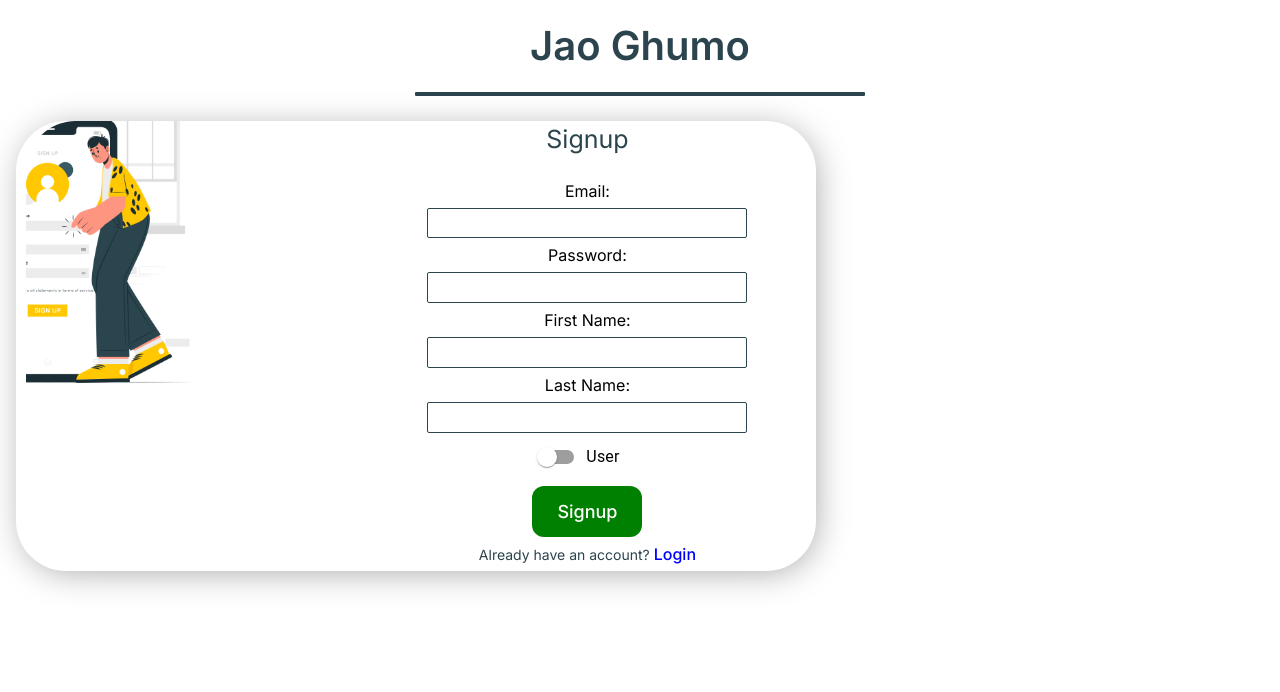
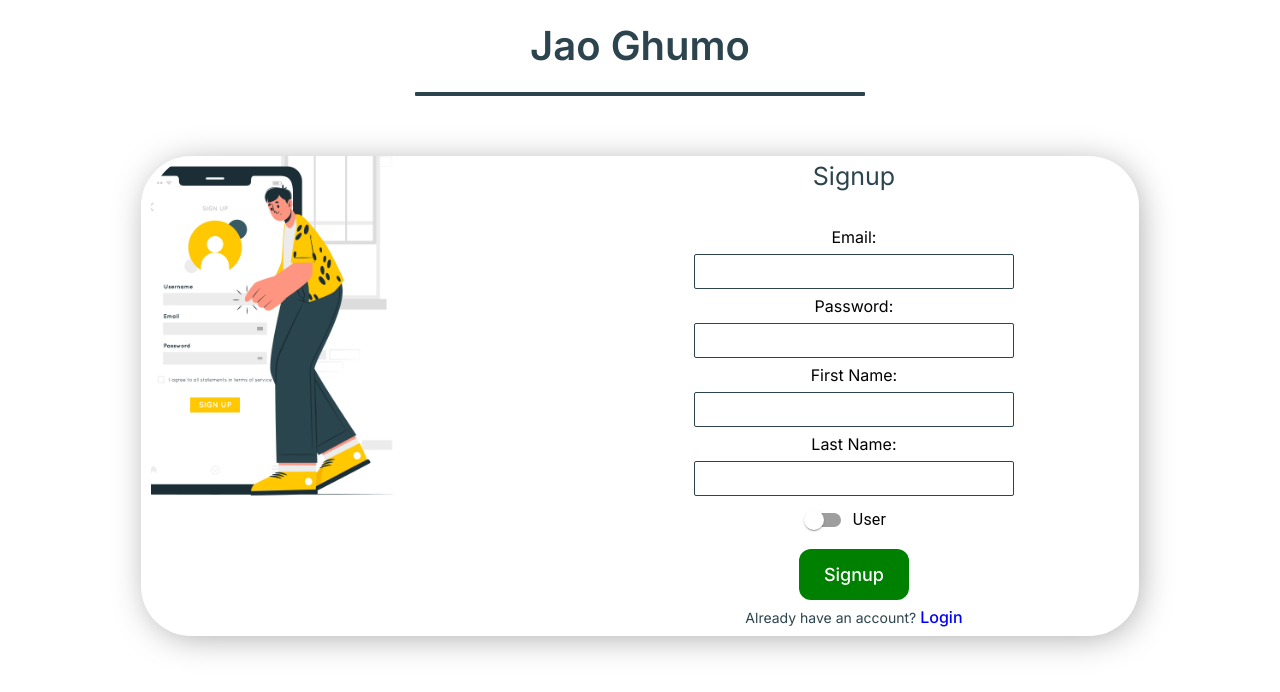
Before and after one commit to Sickfires94/jao-ghumo-frontend-nextjs, a Next.js app: page /signup in a window 1280 px wide. Shown: the top 692 px of the page. Built offline with nearby package versions, Linux system fonts and the light colour scheme.

Commit message:
changed port to 3001, added redirect to sign/login

```diff
--- a/app/login/components/redirector.tsx
+++ b/app/components/redirector.tsx
@@ -2,8 +2,8 @@
 import { redirect } from "next/navigation";
 
 
-const redirector = async function () {
-    redirect("../");
+const redirector = async function (path: string) {
+    redirect("path");
 }
 
 export default redirector;
--- a/app/login/page.tsx
+++ b/app/login/page.tsx
@@ -11,8 +11,9 @@ import { FormEvent } from 'react'
 import { cookies } from 'next/headers'
 import saveCookie from "./components/cookieSave";
 import getCookies from "../components/cookieGet";
-import redirector from "./components/redirector";
+import redirector from "../components/redirector";
 import { getCookie, setCookie } from 'typescript-cookie'
+import { useRouter } from 'next/navigation'
 
 interface login_res {
     msg: string,
@@ -21,6 +22,8 @@ interface login_res {
 }
 
 function Login() {
+
+    const router = useRouter();
 
     const [email, setEmail] = useState('');
     const [password, setPassword] = useState('');
@@ -34,7 +37,7 @@ function Login() {
         event.preventDefault();
 
         try {
-            const response = await fetch('http://localhost:3001/auth/login', {
+            const response = await fetch('http://localhost:3000/auth/login', {
                 method: 'POST',
                 headers: { 'Content-Type': 'application/json' },
                 body: JSON.stringify({ email, password }),
@@ -57,6 +60,7 @@ function Login() {
 
             console.log("token = " + getCookie("token"))
             // redirector();
+            router.push("../")
             console.log("redirected");
             // ... (redirect or other actions)
 
--- a/app/signup/components/RoleSwitcher.tsx
+++ b/app/signup/components/RoleSwitcher.tsx
@@ -2,17 +2,17 @@ import React, { useState } from 'react';
 import { Switch, FormControlLabel } from '@mui/material';
 
 const RoleSwitcher: React.FC = () => {
-  const [isAdmin, setIsAdmin] = useState<boolean>(false);
+  const [isOwner, setIsOwner] = useState<boolean>(false);
 
   const handleRoleChange = (event: React.ChangeEvent<HTMLInputElement>) => {
-    setIsAdmin(event.target.checked);
+    setIsOwner(event.target.checked);
   };
 
   return (
     <div>
       <FormControlLabel
-        control={<Switch checked={isAdmin} onChange={handleRoleChange} />}
-        label={isAdmin ? 'Admin' : 'User'}
+        control={<Switch checked={isOwner} onChange={handleRoleChange} />}
+        label={isOwner ? 'Owner' : 'User'}
       />
     </div>
   );
--- a/app/signup/page.tsx
+++ b/app/signup/page.tsx
@@ -9,23 +9,27 @@ import Link from "next/link";
 import Image from "next/image";
 import Head from 'next/head';
 import { Switch, FormControlLabel } from '@mui/material';
+import redirector from "../components/redirector";
+import { useRouter } from 'next/navigation'
 
 function Signup() {
     const [email, setEmail] = useState('');
     const [password, setPassword] = useState('');
     const [firstname, setFirstname] = useState('');
     const [lastname, setLastname] = useState('');
-    const [isAdmin, setIsAdmin] = useState(false);
+    const [isOwner, setIsOwner] = useState(false);
     const [errorMessage, setErrorMessage] = useState<string | null>(null);
+
+    const router = useRouter();
 
     const handleSubmit = async (event: FormEvent<HTMLFormElement>) => {
         event.preventDefault();
 
         try {
-            const response = await fetch('http://localhost:3001/auth/signup', {
+            const response = await fetch('http://localhost:3000/auth/signup', {
                 method: 'POST',
                 headers: { 'Content-Type': 'application/json' },
-                body: JSON.stringify({ email, password, firstname, lastname, role: isAdmin ? 'admin' : 'user' }),
+                body: JSON.stringify({ email, password, firstname, lastname, role: isOwner ? 'owner' : 'user' }),
             });
 
             console.log(response);
@@ -37,7 +41,9 @@ function Signup() {
             const data = await response.json();
 
             console.log('Signup successful:', data);
+
             // Redirect or handle successful signup
+            router.push("../login")
 
         } catch (error: any) {
             console.log("ERROR??!!!");
@@ -46,7 +52,7 @@ function Signup() {
     };
 
     const handleRoleChange = (event: React.ChangeEvent<HTMLInputElement>) => {
-        setIsAdmin(event.target.checked);
+        setIsOwner(event.target.checked);
     };
 
     return (
@@ -101,8 +107,8 @@ function Signup() {
 
                     <div>
                         <FormControlLabel
-                            control={<Switch checked={isAdmin} onChange={handleRoleChange} />}
-                            label={isAdmin ? 'Admin' : 'User'}
+                            control={<Switch checked={isOwner} onChange={handleRoleChange} />}
+                            label={isOwner ? 'Owner' : 'User'}
                         />
                     </div>
 
--- a/app/signup/signup.css
+++ b/app/signup/signup.css
@@ -20,12 +20,15 @@
 
 .form_container {
     display: flex;
-    margin-top: 45px;
-    width: 800px;
-    height: 450px;
+    width: 80%;
+    height: 30rem;
+    margin-top: 5rem;
+    margin-left: 10%;
     background-color: white;
     box-shadow: 3px 4px 36px -6px rgba(0, 0, 0, 0.4);
     border-radius: 50px;
+    /* justify-content: center; */
+
 }
 
 .left {
@@ -56,7 +59,7 @@
     font-size: 25px;
     font-weight: 400;
     color: #2c444e;
-    margin-bottom: 20px;
+    margin-bottom: 30px;
 }
 
 .input {
@@ -125,7 +128,7 @@
     margin-left: 10px;
 }
 
-.select {
-    width: 125px;
-    font-size: 15px;
+.container {
+    width: 100%;
+    height: 100%;
 }
--- a/package.json
+++ b/package.json
@@ -3,9 +3,9 @@
   "version": "0.1.0",
   "private": true,
   "scripts": {
-    "dev": "next dev",
+    "dev": "next dev -p 3001",
     "build": "next build",
-    "start": "next start",
+    "start": "next start -p 3001",
     "lint": "next lint"
   },
   "dependencies": {
```
